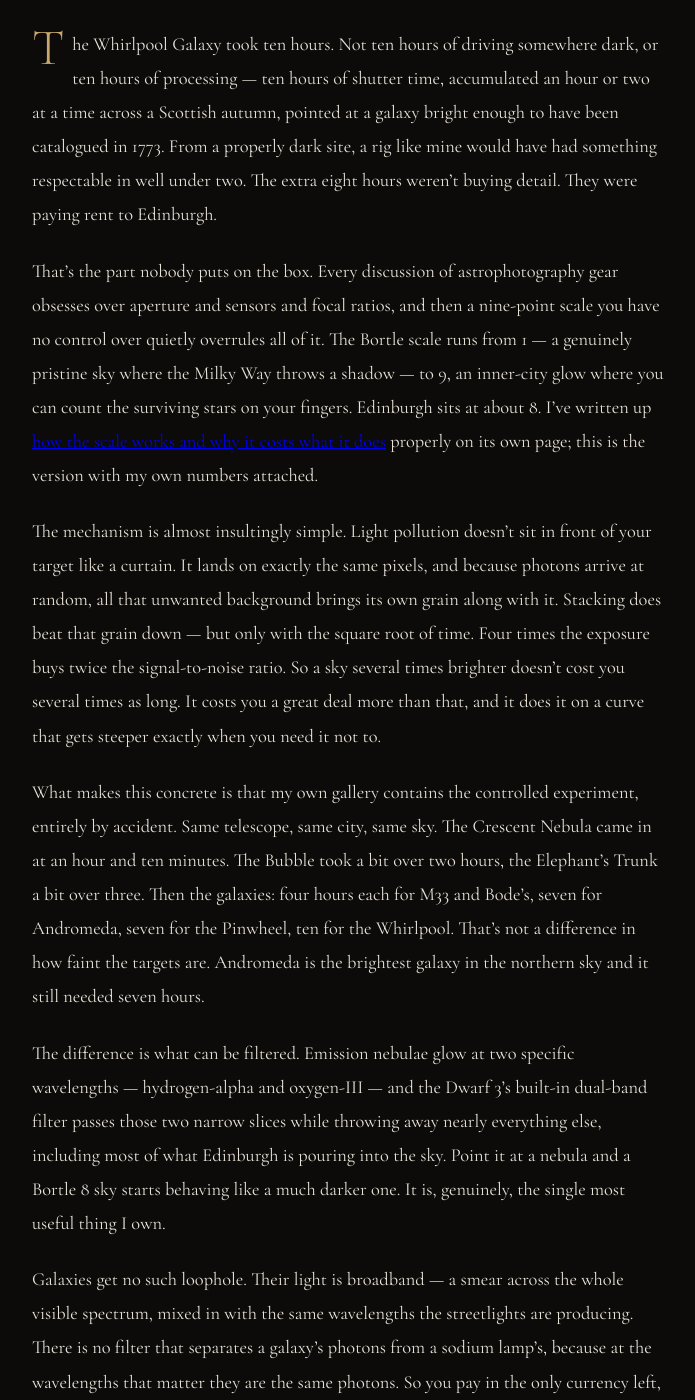
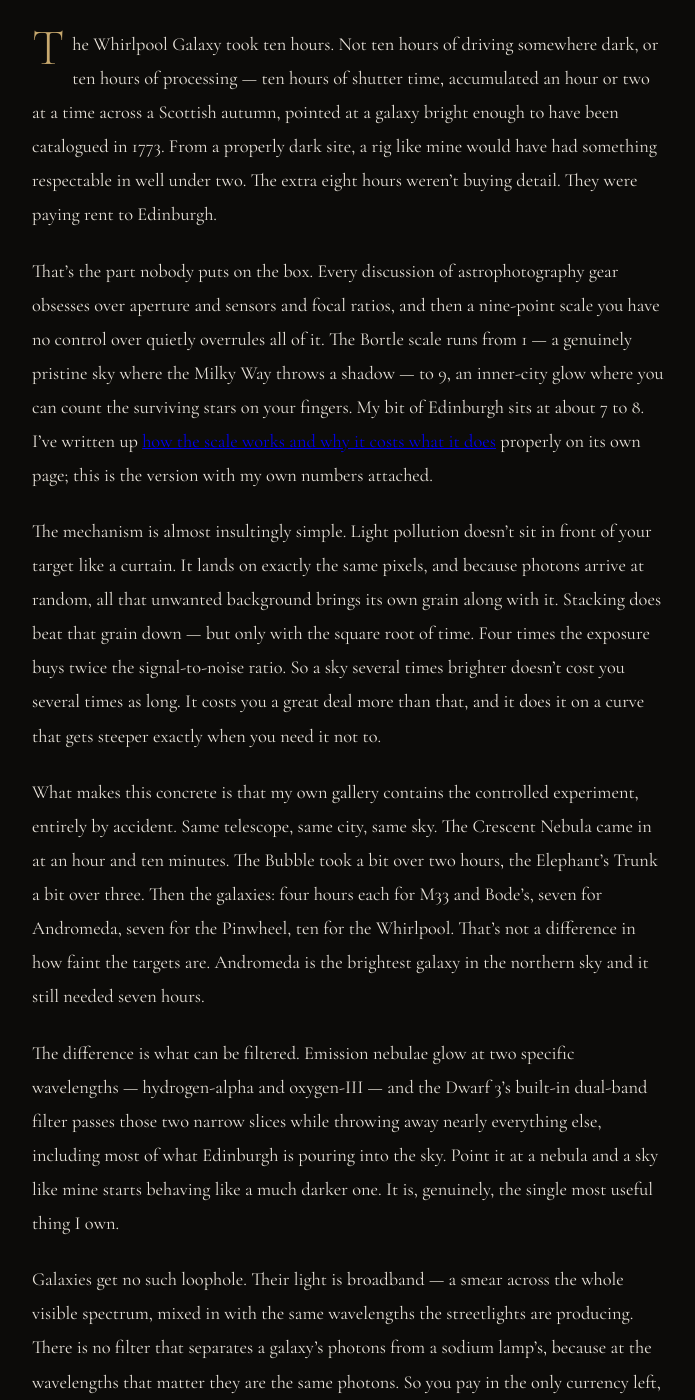
Before and after one commit to CMDRPhaedra/Astrophotography, a Jekyll site: the page built from _posts/2026-07-27-what-bortle-8-costs.md, in a window 1280 px wide and 1400 px high, scrolled down 851 px. Shown: the whole window, without its empty margins (292-987 px from the left). Built offline with Jekyll 4.4.1, drawn with Linux system fonts in a browser that asks for light colours; some of the changed text lies outside the part shown.

Commit message:
Correct Edinburgh's sky to Bortle 7-8
It was stated as a flat Bortle 8 in the bortle page, the gear page and
the post title and body. It varies across the city, so each is now 7 to 8.
Two knock-on rewordings where the text leaned on the single number: the
filter passage on each page now says "heavily light-polluted" and "a sky
like mine" rather than naming a class.

The post keeps its /what-bortle-8-costs/ URL -- the slug comes from the
filename, not the title, and the page is already live and linked.

The generic FAQ entry ("Can you do astrophotography from a Bortle 8 city
sky?") is unchanged: it answers a search query rather than describing
this location, and the answer holds.

```diff
--- a/_posts/2026-07-27-what-bortle-8-costs.md
+++ b/_posts/2026-07-27-what-bortle-8-costs.md
@@ -1,19 +1,19 @@
 ---
 layout: post
-title: "Ten Hours for One Galaxy: What a Bortle 8 Sky Actually Costs"
+title: "Ten Hours for One Galaxy: What a Bortle 7–8 Sky Actually Costs"
 date: 2026-07-27
 image: /images/m51_whirlpool_galaxy.webp
 ---
 
 The Whirlpool Galaxy took ten hours. Not ten hours of driving somewhere dark, or ten hours of processing — ten hours of shutter time, accumulated an hour or two at a time across a Scottish autumn, pointed at a galaxy bright enough to have been catalogued in 1773. From a properly dark site, a rig like mine would have had something respectable in well under two. The extra eight hours weren't buying detail. They were paying rent to Edinburgh.
 
-That's the part nobody puts on the box. Every discussion of astrophotography gear obsesses over aperture and sensors and focal ratios, and then a nine-point scale you have no control over quietly overrules all of it. The Bortle scale runs from 1 — a genuinely pristine sky where the Milky Way throws a shadow — to 9, an inner-city glow where you can count the surviving stars on your fingers. Edinburgh sits at about 8. I've written up [how the scale works and why it costs what it does](/bortle/) properly on its own page; this is the version with my own numbers attached.
+That's the part nobody puts on the box. Every discussion of astrophotography gear obsesses over aperture and sensors and focal ratios, and then a nine-point scale you have no control over quietly overrules all of it. The Bortle scale runs from 1 — a genuinely pristine sky where the Milky Way throws a shadow — to 9, an inner-city glow where you can count the surviving stars on your fingers. My bit of Edinburgh sits at about 7 to 8. I've written up [how the scale works and why it costs what it does](/bortle/) properly on its own page; this is the version with my own numbers attached.
 
 The mechanism is almost insultingly simple. Light pollution doesn't sit in front of your target like a curtain. It lands on exactly the same pixels, and because photons arrive at random, all that unwanted background brings its own grain along with it. Stacking does beat that grain down — but only with the square root of time. Four times the exposure buys twice the signal-to-noise ratio. So a sky several times brighter doesn't cost you several times as long. It costs you a great deal more than that, and it does it on a curve that gets steeper exactly when you need it not to.
 
 What makes this concrete is that my own gallery contains the controlled experiment, entirely by accident. Same telescope, same city, same sky. The Crescent Nebula came in at an hour and ten minutes. The Bubble took a bit over two hours, the Elephant's Trunk a bit over three. Then the galaxies: four hours each for M33 and Bode's, seven for Andromeda, seven for the Pinwheel, ten for the Whirlpool. That's not a difference in how faint the targets are. Andromeda is the brightest galaxy in the northern sky and it still needed seven hours.
 
-The difference is what can be filtered. Emission nebulae glow at two specific wavelengths — hydrogen-alpha and oxygen-III — and the Dwarf 3's built-in dual-band filter passes those two narrow slices while throwing away nearly everything else, including most of what Edinburgh is pouring into the sky. Point it at a nebula and a Bortle 8 sky starts behaving like a much darker one. It is, genuinely, the single most useful thing I own.
+The difference is what can be filtered. Emission nebulae glow at two specific wavelengths — hydrogen-alpha and oxygen-III — and the Dwarf 3's built-in dual-band filter passes those two narrow slices while throwing away nearly everything else, including most of what Edinburgh is pouring into the sky. Point it at a nebula and a sky like mine starts behaving like a much darker one. It is, genuinely, the single most useful thing I own.
 
 Galaxies get no such loophole. Their light is broadband — a smear across the whole visible spectrum, mixed in with the same wavelengths the streetlights are producing. There is no filter that separates a galaxy's photons from a sodium lamp's, because at the wavelengths that matter they are the same photons. So you pay in the only currency left, which is hours, and the Whirlpool's bill came to ten of them.
 
```
Also changed, not shown: bortle/index.md (+2 -2 lines), gear/index.md (+1 -1 lines).
